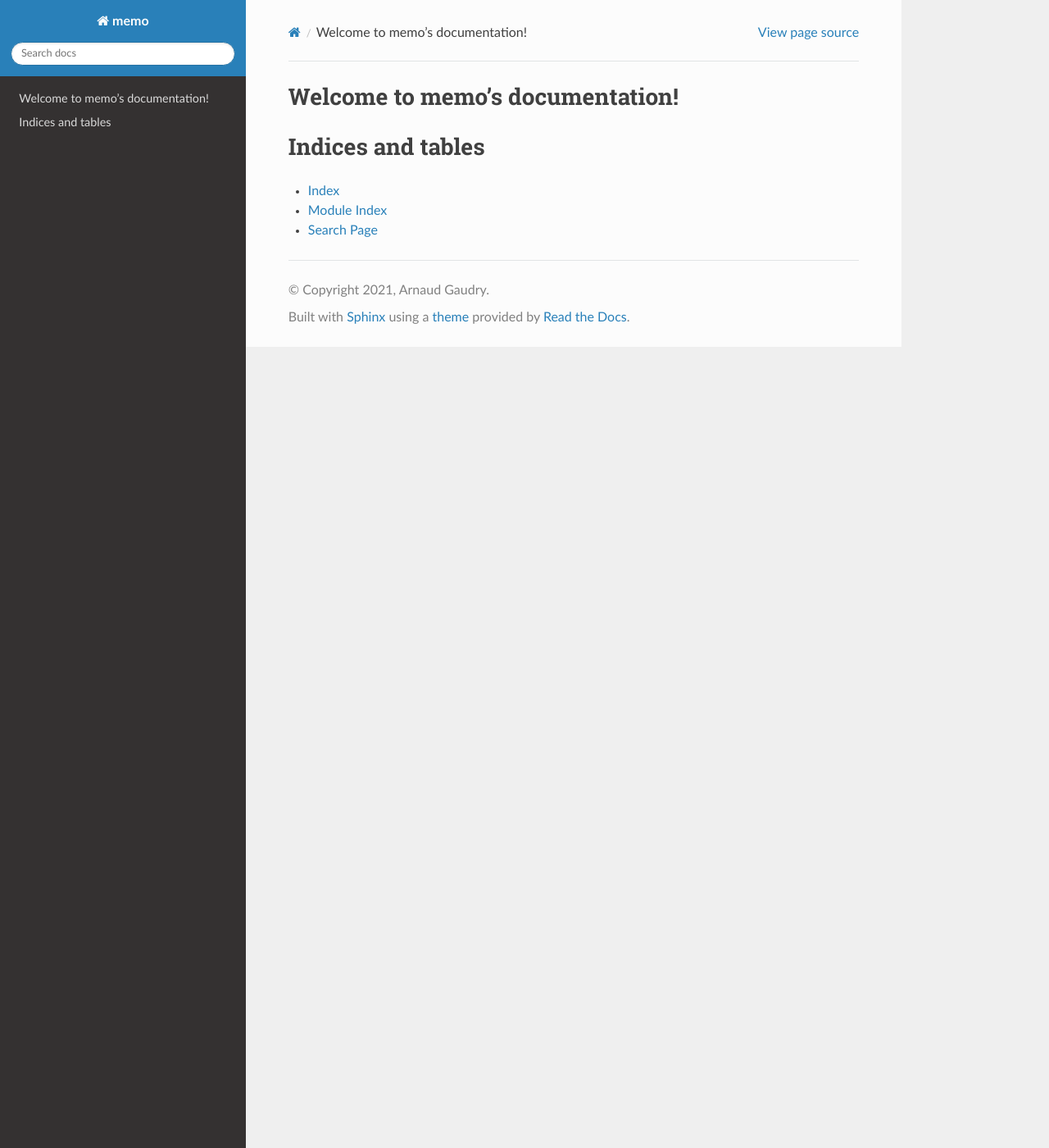
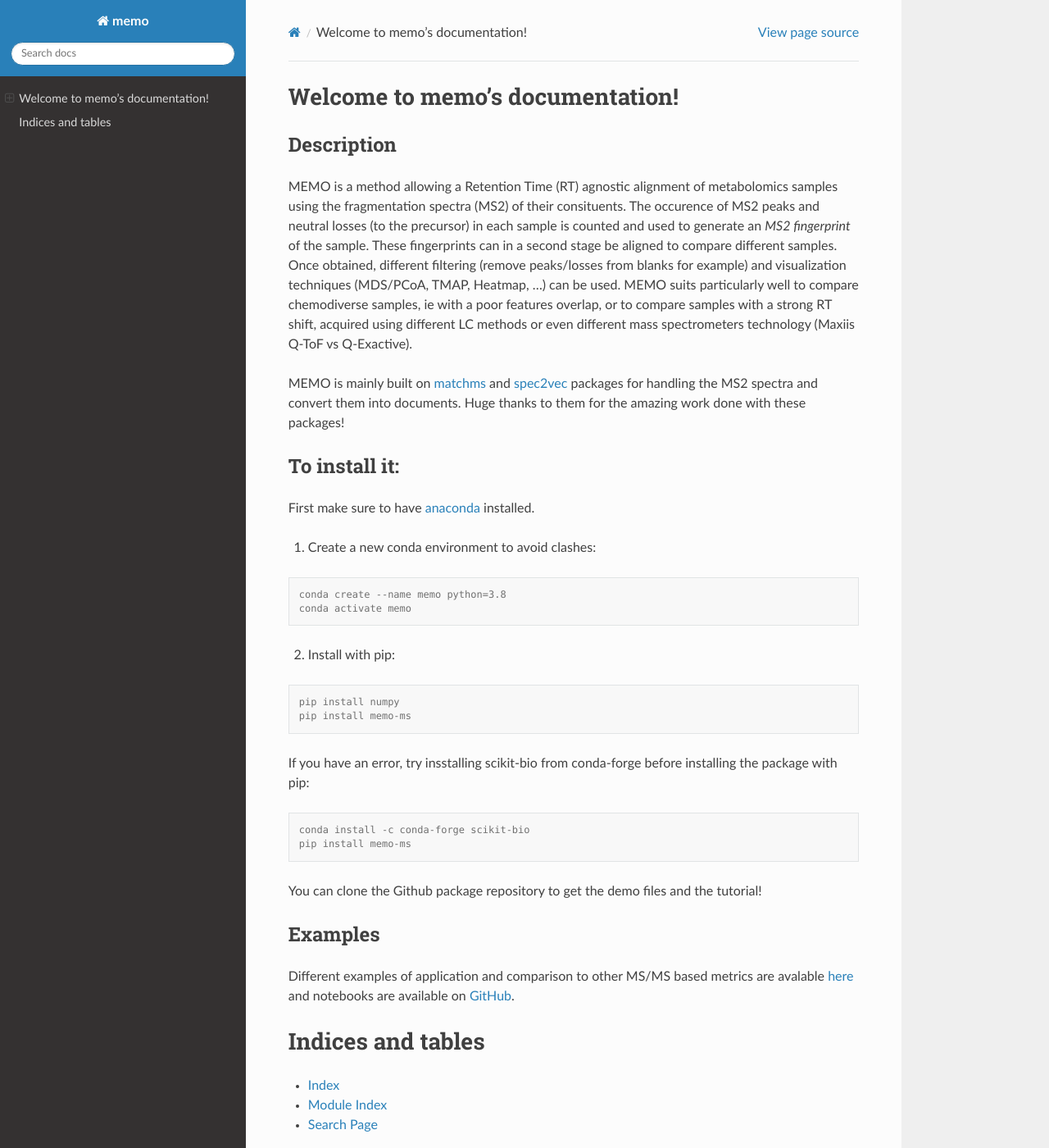
Before and after one commit to mandelbrot-project/memo, a Sphinx documentation site: the page built from docs/source/index.rst, in a window 1280 px wide and 1400 px high. Shown: the whole window at 82% size. Built offline with Sphinx 7.4.7 and the Read the Docs theme 2.0.0, drawn with Linux system fonts in a browser that asks for light colours; pages that are not in the unit, such as notebooks, are missing from menus.

Commit message:
update readme and docs index

```diff
--- a/README.rst
+++ b/README.rst
@@ -75,7 +75,7 @@ B.1. First clone the repository using git clone in command line:
 
 .. code-block:: console
 
-   git clone <ssh_key or https>
+   git clone https://github.com/mandelbrot-project/memo.git # or ssh
 
 B.2. Create a new conda environment to avoid clashes:
 
--- a/docs/source/index.rst
+++ b/docs/source/index.rst
@@ -10,8 +10,60 @@ Welcome to memo's documentation!
    :maxdepth: 3
    :caption: Contents:
 
-   API <api/memo.rst>
+   API <api/memo_ms.rst>
 
+Description
+-----------------
+
+MEMO is a method allowing a Retention Time (RT) agnostic alignment of
+metabolomics samples using the fragmentation spectra (MS2) of their
+consituents. The occurence of MS2 peaks and neutral losses (to the precursor) in each sample is counted
+and used to generate an *MS2 fingerprint* of the sample. These
+fingerprints can in a second stage be aligned to compare different
+samples. Once obtained, different filtering (remove peaks/losses from
+blanks for example) and visualization techniques (MDS/PCoA, TMAP,
+Heatmap, ...) can be used. MEMO suits particularly well to compare chemodiverse samples, ie with a
+poor features overlap, or to compare samples with a strong RT shift,
+acquired using different LC methods or even different mass spectrometers
+technology (Maxiis Q-ToF vs Q-Exactive).
+
+MEMO is mainly built on `matchms`_ and `spec2vec`_ packages for handling
+the MS2 spectra and convert them into documents. Huge thanks to them for
+the amazing work done with these packages!
+
+To install it:
+-------------------------
+
+First make sure to have `anaconda`_ installed.
+
+1. Create a new conda environment to avoid clashes:
+
+.. code-block:: console
+
+   conda create --name memo python=3.8
+   conda activate memo
+
+2. Install with pip:
+
+.. code-block:: console
+
+   pip install numpy
+   pip install memo-ms
+
+If you have an error, try insstalling scikit-bio from conda-forge before
+installing the package with pip:
+
+.. code-block:: console
+
+   conda install -c conda-forge scikit-bio
+   pip install memo-ms
+
+You can clone the Github package repository to get the demo files and the tutorial!
+
+Examples
+------------------
+
+Different examples of application and comparison to other MS/MS based metrics are avalable `here`_ and notebooks are available on `GitHub`_.
 
 Indices and tables
 ==================
@@ -19,3 +71,9 @@ Indices and tables
 * :ref:`genindex`
 * :ref:`modindex`
 * :ref:`search`
+
+.. _matchms: https://github.com/matchms/matchms
+.. _spec2vec: https://github.com/iomega/spec2vec
+.. _here: https://mandelbrot-project.github.io/memo_publication_examples/
+.. _GitHub: https://github.com/mandelbrot-project/memo_publication_examples
+.. _anaconda: https://www.anaconda.com/products/individual
```
